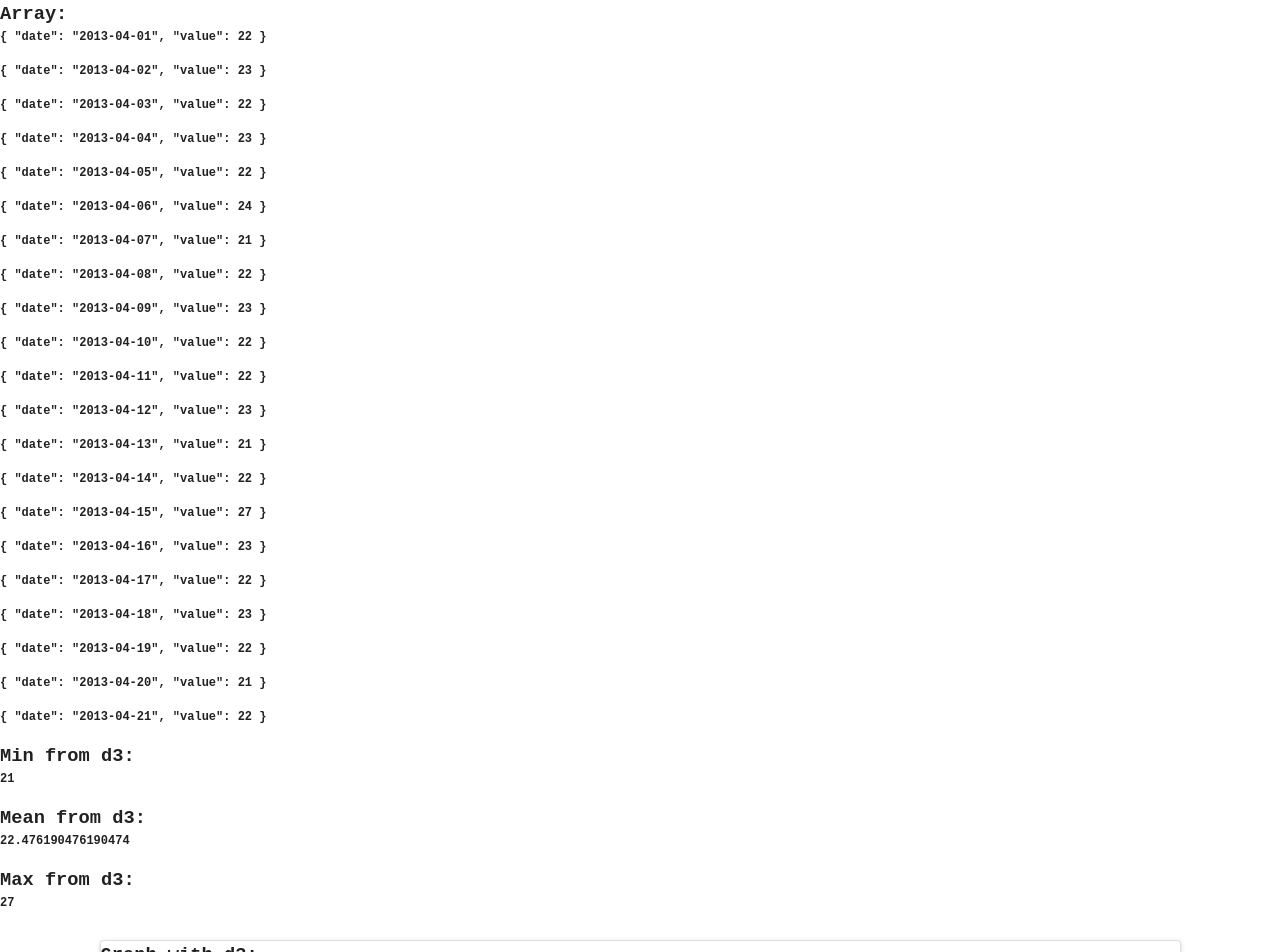
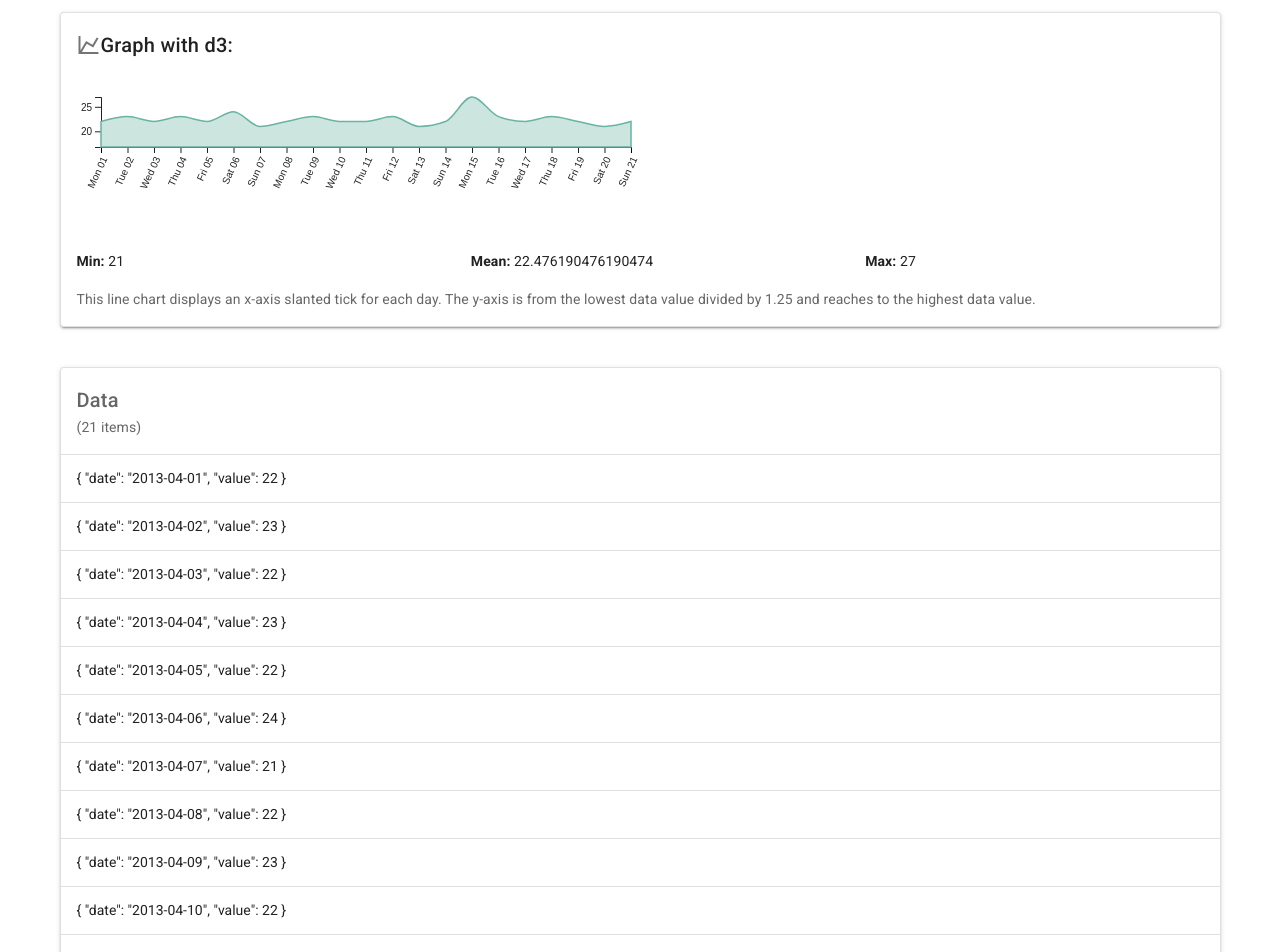
Before and after one commit to theclayton/d3-vue, a Vue app: page / in a window 1280 px wide. Shown: the top 952 px of the page. Built offline with nearby package versions, Linux system fonts and the light colour scheme.

Commit message:
Fixed some styling

```diff
--- a/src/App.vue
+++ b/src/App.vue
@@ -1,26 +1,51 @@
 <template>
-  <!-- <div id="app"> -->
   <v-app id="app">
-    <h3>Array:</h3>
-    <p v-for="item in array" :key="item.message">{{ item }}</p>
+    <v-container>
 
-    <h3>Min from d3:</h3>
-    <p>{{ minFromD3 }}</p>
+      <v-card elevation="2" outlined>
+        <v-card-title
+          ><v-icon>mdi-chart-line</v-icon> Graph with d3:</v-card-title
+        >
+        <div id="cool-graph"></div>
+                <v-row>
+            <v-col cols="12" sm="4">
+              <v-card-text><span class="font-weight-bold">Min:</span> {{ minFromD3 }}</v-card-text>
+            </v-col>
+            <v-col cols="12" sm="4">
+              <v-card-text><span class="font-weight-bold">Mean:</span> {{ meanFromD3 }}</v-card-text>
+            </v-col>
+            <v-col cols="12" sm="4">
+              <v-card-text><span class="font-weight-bold">Max:</span> {{ maxFromD3 }}</v-card-text>
+            </v-col>
+          </v-row>
+        <v-card-text class="pt-0"
+          >This line chart displays an x-axis slanted tick for each day. The
+          y-axis is from the lowest data value divided by 1.25 and reaches to
+          the highest data value.
+        </v-card-text>
+      </v-card>
 
-    <h3>Mean from d3:</h3>
-    <p>{{ meanFromD3 }}</p>
-
-    <h3>Max from d3:</h3>
-    <p>{{ maxFromD3 }}</p>
-
-    <v-container>
-      <v-card class="ml-10 mr-10 mb-10" elevation="2" outlined>
-        <h3>Graph with d3:</h3>
-        <div id="cool-graph"></div>
+      <v-card elevation="2" outlined class="mt-10">
+        <v-simple-table>
+          <template v-slot:default>
+            <thead>
+              <tr>
+                <th class="text-left pl-0">
+                  <v-card-title>Data</v-card-title>
+                  <v-card-subtitle>({{ array.length }} items)</v-card-subtitle>
+                </th>
+              </tr>
+            </thead>
+            <tbody>
+              <tr v-for="item in array" :key="item.value">
+                <td>{{ item }}</td>
+              </tr>
+            </tbody>
+          </template>
+        </v-simple-table>
       </v-card>
     </v-container>
   </v-app>
-  <!-- </div> -->
 </template>
 
 
```
